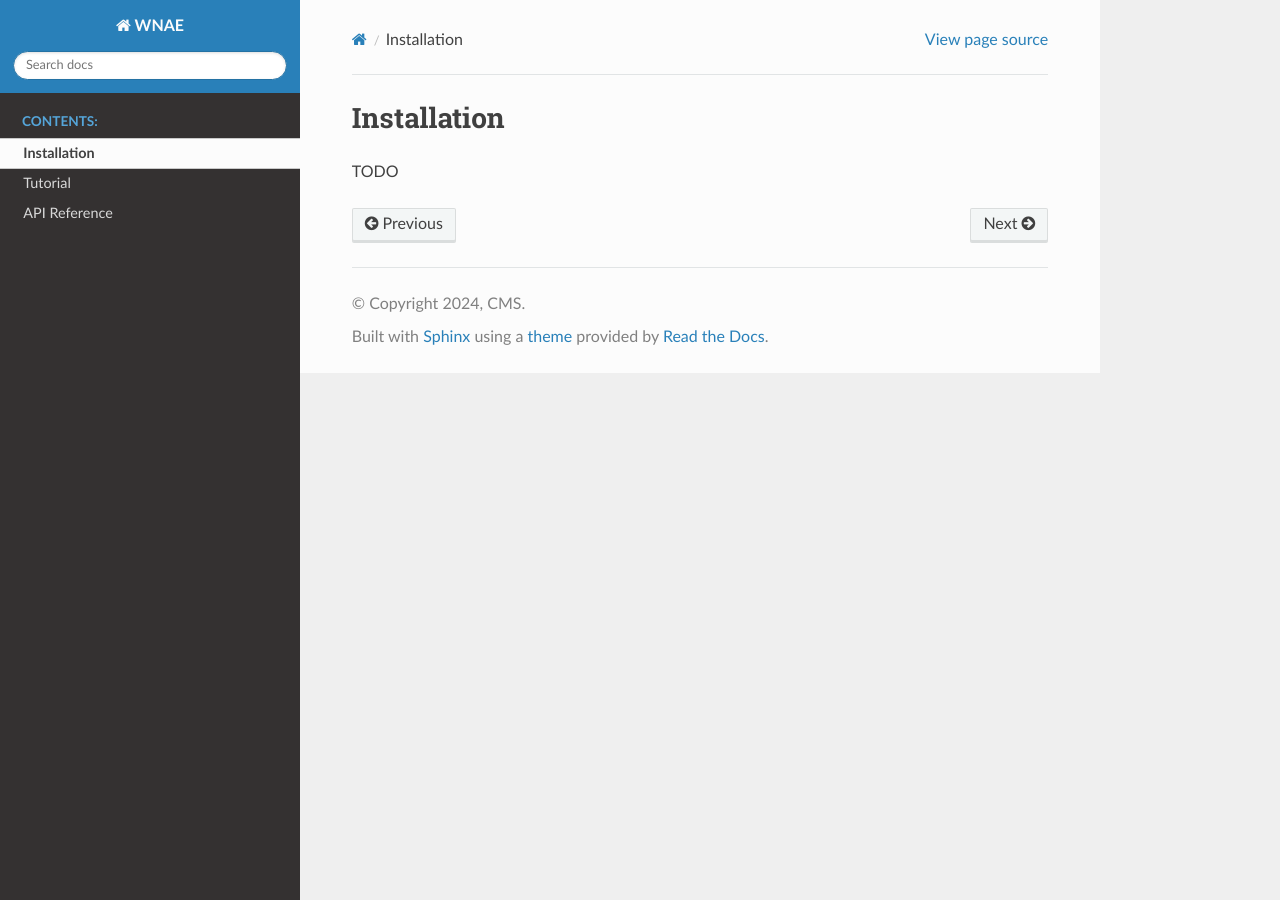
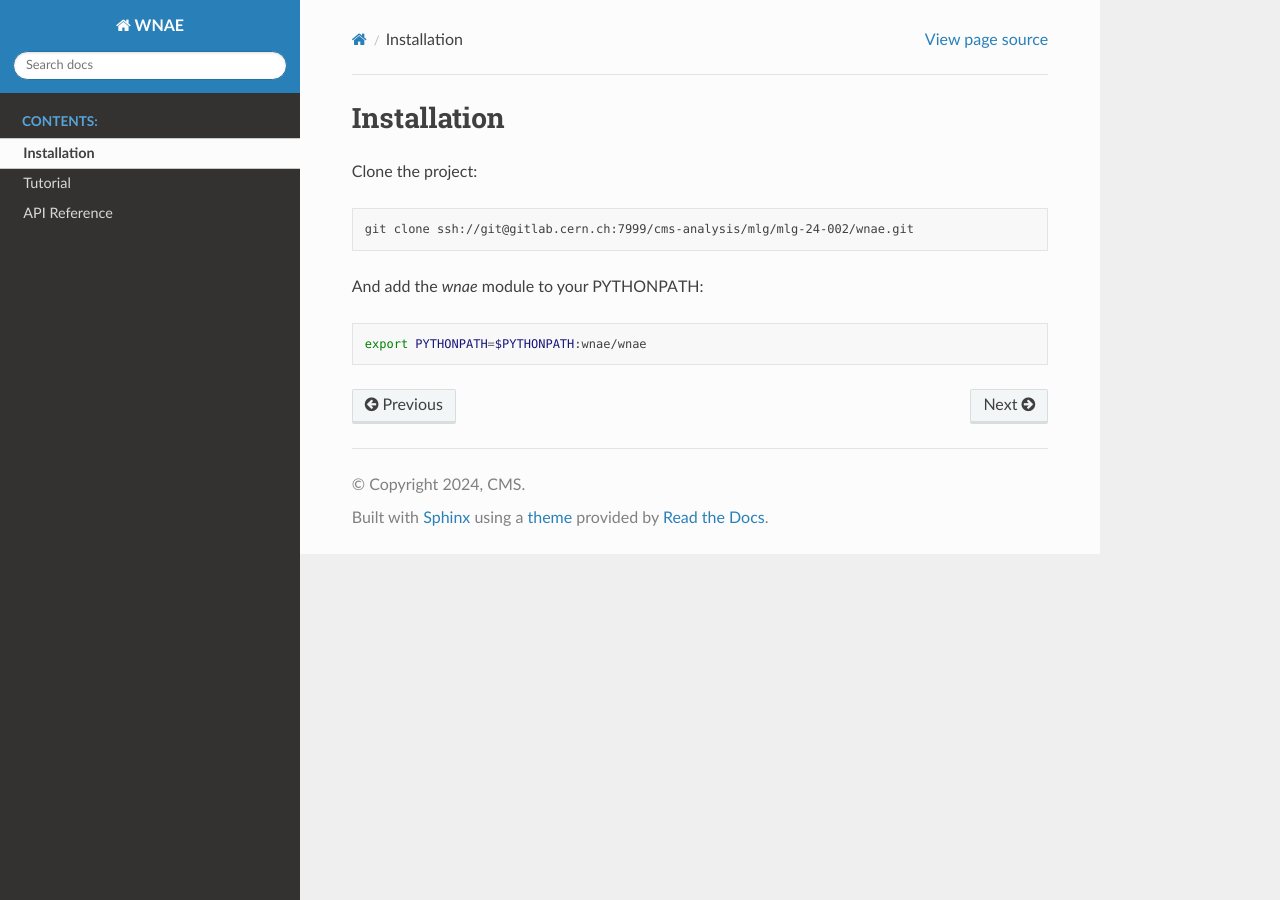
Before and after one commit to ellisonscheuller/axo_wnae, a Sphinx documentation site: the page built from docs/source/installation.rst, in a window 1280 px wide. Built offline with Sphinx 7.4.7 and the Read the Docs theme 3.1.0, drawn with Linux system fonts in a browser that asks for light colours.

Commit message:
Updating README and installation documentation

```diff
--- a/docs/source/installation.rst
+++ b/docs/source/installation.rst
@@ -1,4 +1,14 @@
 Installation
 ============
 
-TODO
+Clone the project:
+
+.. code-block:: bash
+
+    git clone ssh://git@gitlab.cern.ch:7999/cms-analysis/mlg/mlg-24-002/wnae.git
+
+And add the `wnae` module to your PYTHONPATH:
+
+.. code-block:: bash
+
+    export PYTHONPATH=$PYTHONPATH:wnae/wnae
```
Also changed, not shown: README.md (+2 -92 lines).
